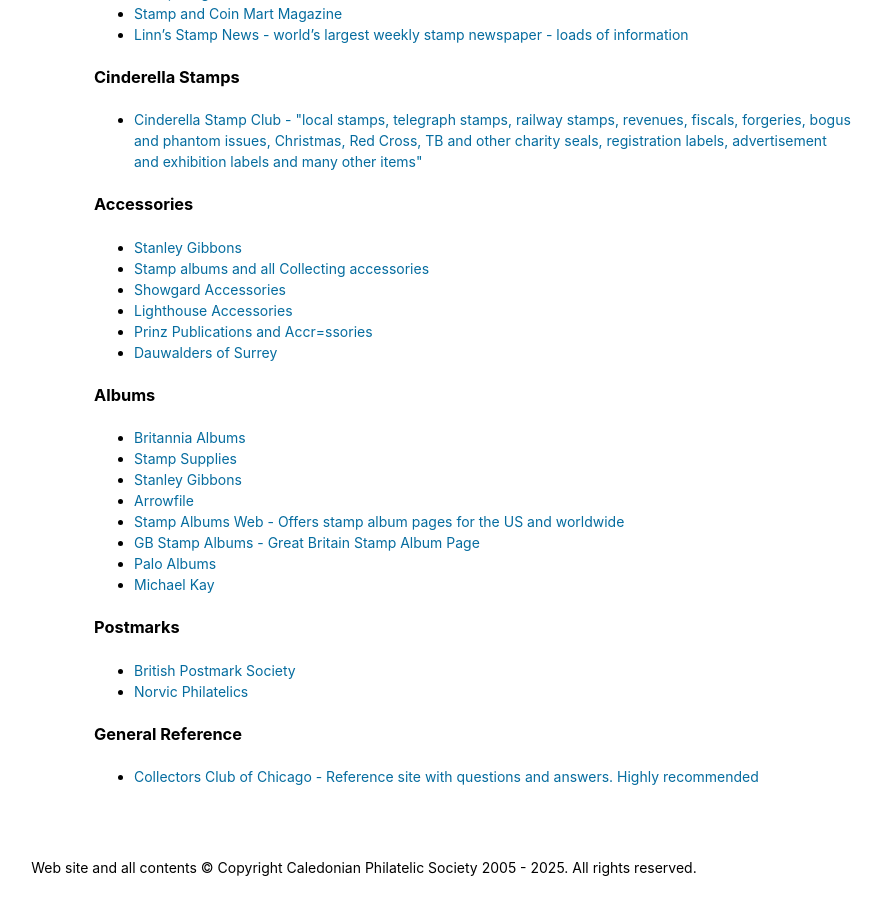
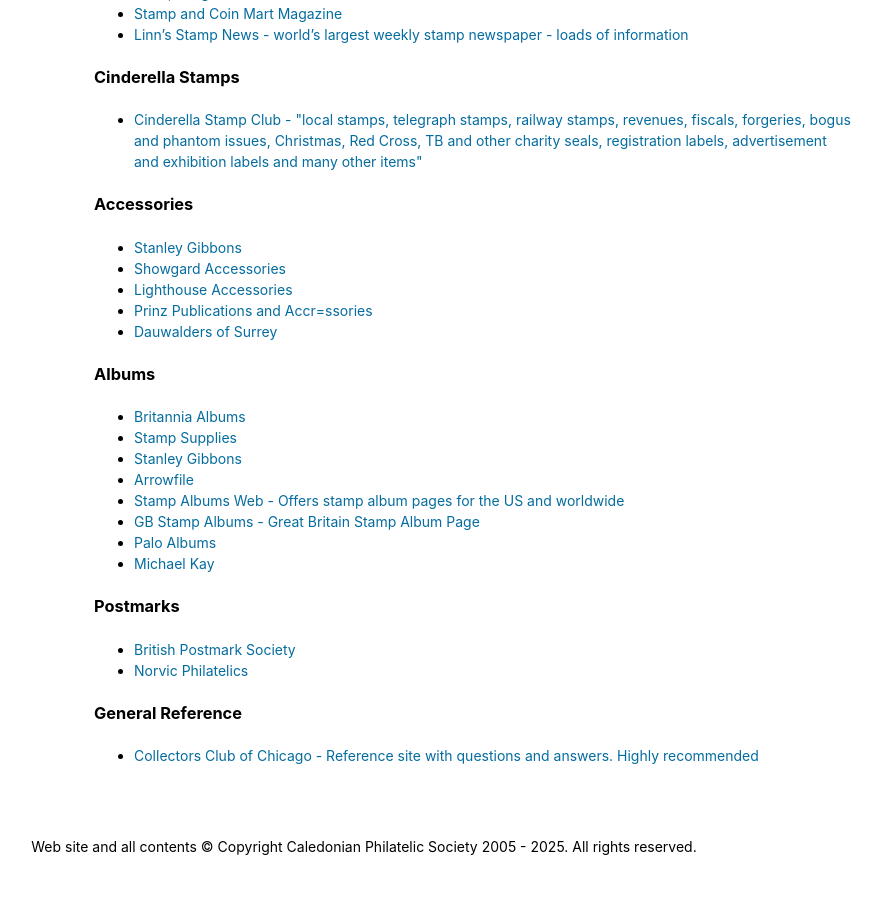
Before and after one commit to astalker/caledonian-stamps, a Jekyll site: the page built from links.md, in a window 1280 px wide and 900 px high, scrolled down 1732 px. Shown: the whole window, without its empty margins (276-1157 px from the left). Built offline with Jekyll 4.4.1, drawn with Linux system fonts in a browser that asks for light colours; our own code applies the rules of GitHub Pages for plain Markdown files.

Commit message:
Further deletion in accessories

```diff
--- a/links.md
+++ b/links.md
@@ -82,7 +82,6 @@
 ### Accessories
 
 - [Stanley Gibbons](https://www.stanleygibbons.com/)
-- [Stamp albums and all Collecting accessories](https://www.predecimal.com/lighthouse)
 - [Showgard Accessories](https://www.showgard.com/)
 - [Lighthouse Accessories](https://www.leuchtturm.com/)
 - [Prinz Publications and Accr=ssories](https://www.prinzuk.co.uk/)
```
